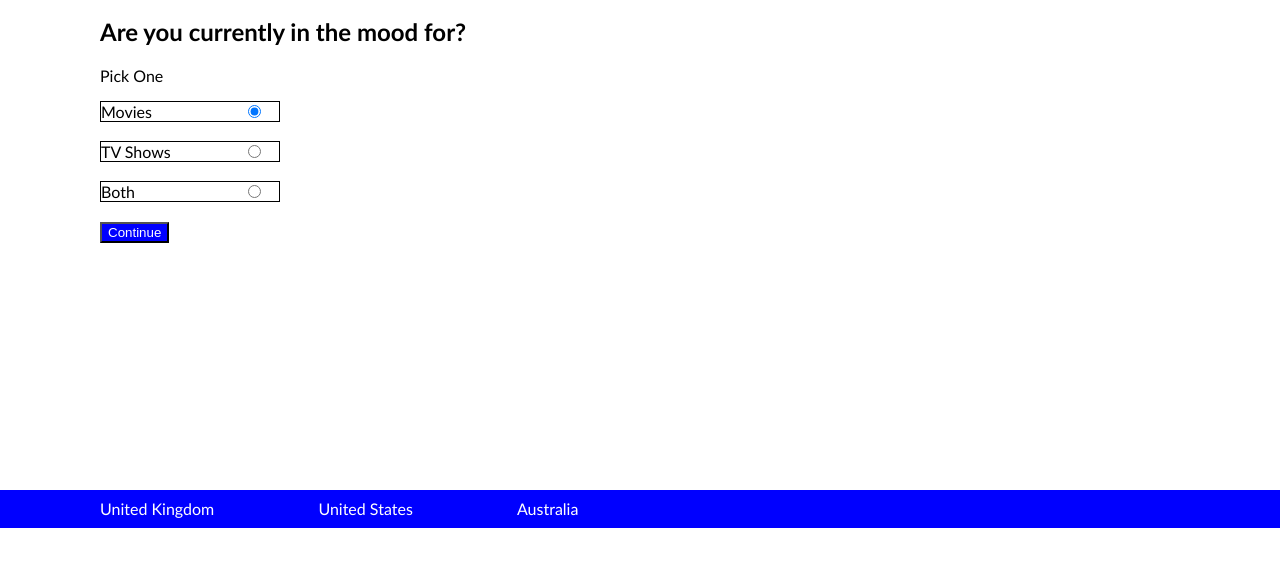
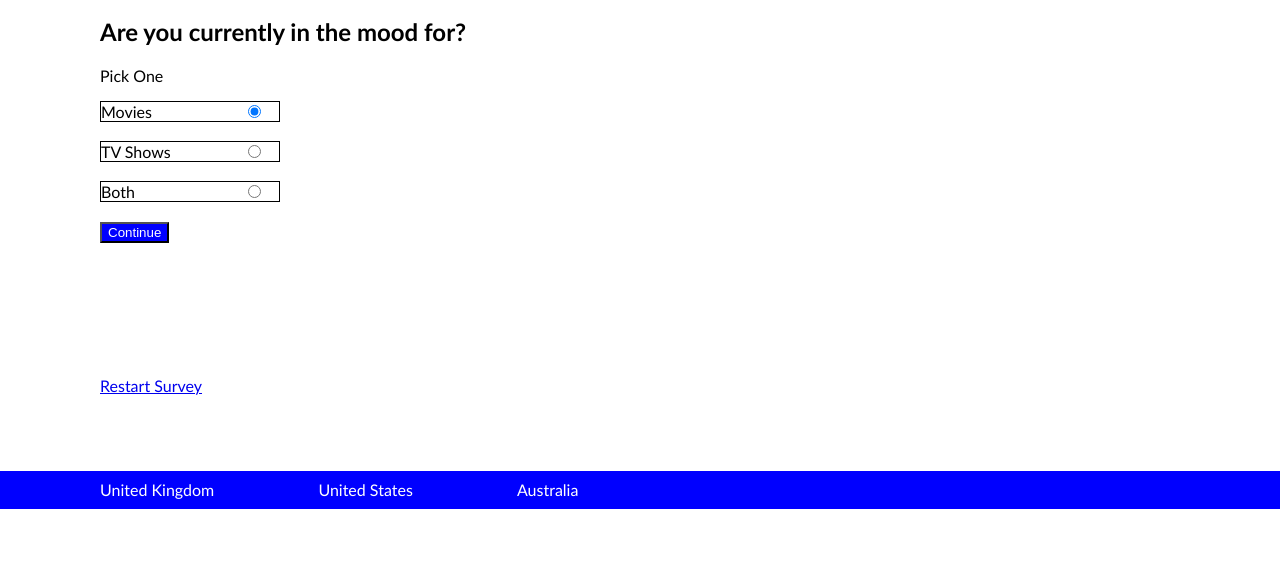
Before and after one commit to GreyShadow46/Recommend-Me-a-Movie, a plain HTML site: page surveypage6.html in a window 1280 px wide. Shown: the part 85-652 px from the top of the page. Drawn offline with Linux system fonts and the light colour scheme.

Commit message:
Update surveypage6.html

```diff
--- a/surveypage6.html
+++ b/surveypage6.html
@@ -71,7 +71,7 @@
         <br />
         <br />
         <br />
-        <br />
+        <a href="/surveypage1">Restart Survey</a>
         <br />
         <br />
         <br />
```
